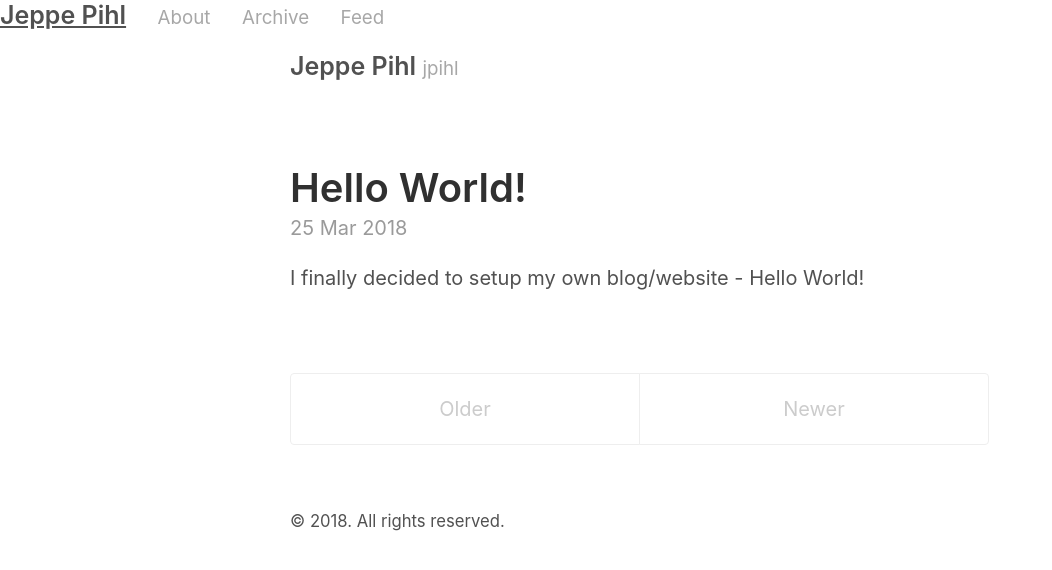
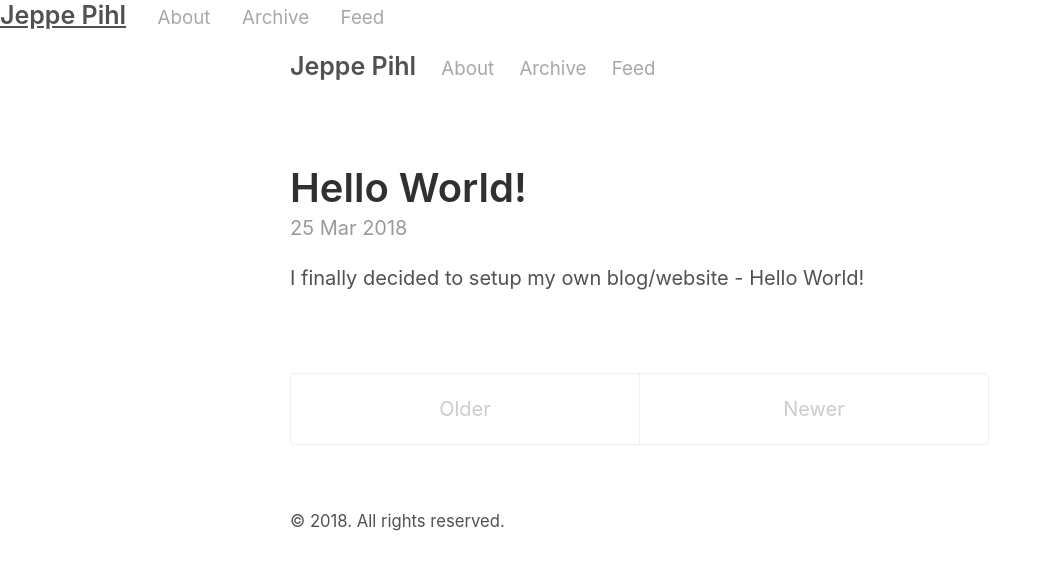
Before and after one commit to jpihl/jpihl.github.io, a Jekyll site: the page built from index.html, in a window 1280 px wide. Shown: the top 570 px of the page, without its empty margins (0-1052 px from the left). Built offline with Jekyll 4.4.1, drawn with Linux system fonts in a browser that asks for light colours; the list of posts is cut into pages by our own code.

Commit message:
working on it

```diff
--- a/_config.yml
+++ b/_config.yml
@@ -3,7 +3,6 @@ permalink:           pretty
 
 # Setup
 title:               Jeppe Pihl
-tagline:             jpihl
 url:                 http://www.jpihl.dk
 paginate:            1
 baseurl:             ""
--- a/_layouts/default.html
+++ b/_layouts/default.html
@@ -13,10 +13,12 @@
     </h3>
     <div class="container content">
       <header class="masthead">
-        <h3 class="masthead-title">
-          <a href="{{ site.baseurl }}/" title="Home">{{ site.title }}</a>
-          <small>{{ site.tagline }}</small>
-        </h3>
+          <h3 class="masthead-title">
+              <a href="/" title="Home">{{ site.title }}</a>
+              {% for page in site.pages_list %}
+                  &nbsp;&nbsp;&nbsp;<small><a href="{{ page[1]  }}">{{ page[0] }}</a></small>
+              {% endfor %}
+            </h3>
       </header>
 
       <main>
```
